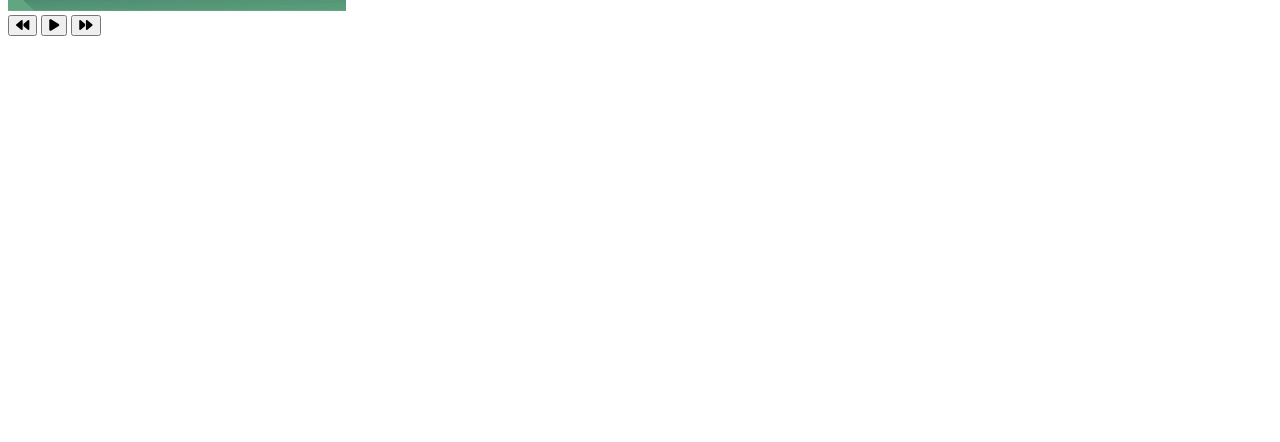
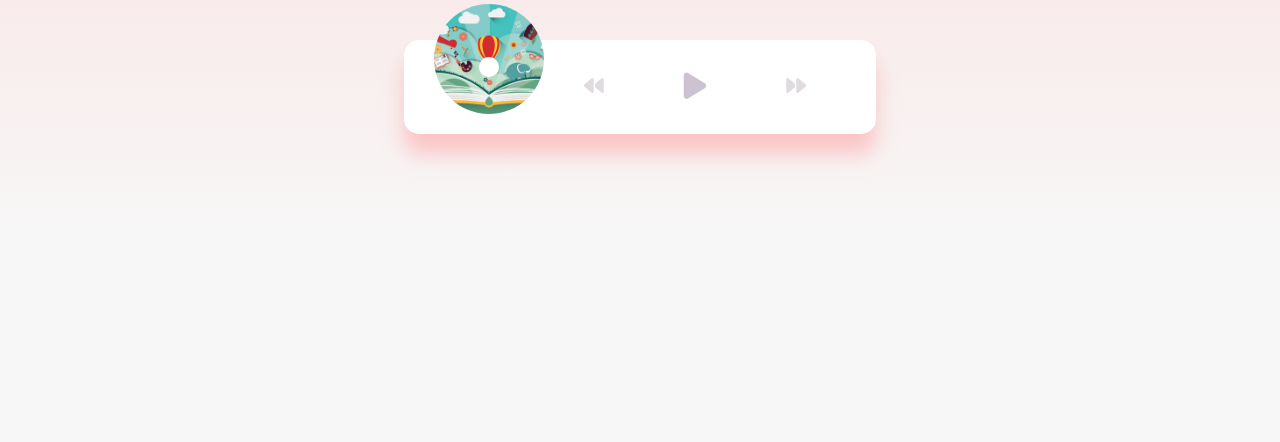
Before and after one commit to starberries/music-player, a plain HTML site: page index.html in a window 1280 px wide. Shown: the part 358-800 px from the top of the page. Drawn offline with Linux system fonts and the light colour scheme.

Commit message:
Add CSS styling

```diff
--- a/files/style.css
+++ b/files/style.css
@@ -0,0 +1,138 @@
+@import url('https://fonts.googleapis.com/css2?family=Indie+Flower&display=swap');
+
+* {
+    box-sizing: border-box;
+    /* margin: 0; */
+    /* padding: 0; */
+}
+
+body {
+    display: flex;
+    flex-direction: column;
+    justify-content: center;
+    align-items: center;
+    height: 100vh;
+    margin: 0;
+    font-family: 'Indie Flower', sans-serif;
+    background: linear-gradient(
+        0deg,
+        rgb(247, 247, 247) 23.8%,
+        rgb(252, 221, 221) 92%
+    );
+}
+
+.music-container {
+    position: relative;
+    z-index: 10;
+    display: flex;
+    margin: 100px;
+    padding: 20px 30px;
+    background: #fff;
+    border-radius: 15px;
+    box-shadow: 0 20px 20px 0 rgba(252, 169, 169, 0.6);
+}
+
+.img-container {
+    position: relative;
+    width: 110px;
+}
+
+.img-container:after {
+    content: '';
+    position: absolute;
+    left: 50%;
+    bottom: 50%;
+    border-radius: 50%;
+    height: 20px;
+    width: 20px;
+    background: #fff;
+    transform: translate(-50%, -50%);
+}
+
+.img-container img {
+    position: absolute;
+    bottom: 0;
+    left: 0;
+    width: inherit;
+    height: 110px;
+    border-radius: 50%;
+    object-fit: cover;
+
+    animation: rotate 3s linear infinite;
+    animation-play-state: paused;
+}
+
+.music-container.play .img-container img {
+    /* animation-play-state: running; */
+}
+
+@keyframes rotate {
+    0% { transform: rotate(0deg); }
+    100% { transform: rotate(360deg); }
+
+}
+
+.navigation {
+    display: flex;
+    justify-content: center;
+    align-items: center;
+    z-index: 1;
+}
+
+.action-btn {
+    padding: 10px;
+    margin: 0 30px;
+    background: #fff;
+    border: 0;
+    color: #dfdbdf;
+    font-size: 20px;
+    cursor: pointer;
+}
+
+.action-btn-big {
+    color: #cdc2d0;
+    font-size: 30px;
+}
+
+.action-btn:focus {
+    outline: 0;
+}
+
+.music-info {
+    position: absolute;
+    top: 0;
+    left: 20px;
+    width: calc(100% - 40px);
+    padding: 10px 10px 10px 150px;
+    background-color: rgba(255, 255, 255, 0.5);
+    border-radius: 15px 15px 0 0;
+    opacity: 0;
+    transform: translateY(0%);
+    transition: transform 0.3s ease-in, opacity 0.3s ease-in;
+}
+
+.music-info h4 {
+    margin: 0;
+}
+
+.music-container.music-container.play .music-info {
+    opacity: 1;
+    transform: translateY(-100%);
+}
+
+.progress-container {
+    background: #fff;
+    border-radius: 5px;
+    cursor: pointer;
+    margin: 10px 0;
+    height: 4px;
+    width: 100%;
+}
+
+.progress {
+    background-color: #fe8daa;
+    border-radius: 5px;
+    height: 100%;
+    width: 0%;
+    transition: width 0.1s linear;
+}
--- a/index.html
+++ b/index.html
@@ -29,7 +29,7 @@
           <button id="prev" class="action-btn">
             <i class="fas fa-backward"></i>
           </button>
-          <button id="play" class="action-btn-big">
+          <button id="play" class="action-btn action-btn-big">
             <i class="fas fa-play"></i>
           </button>
           <button id="next" class="action-btn">
```
